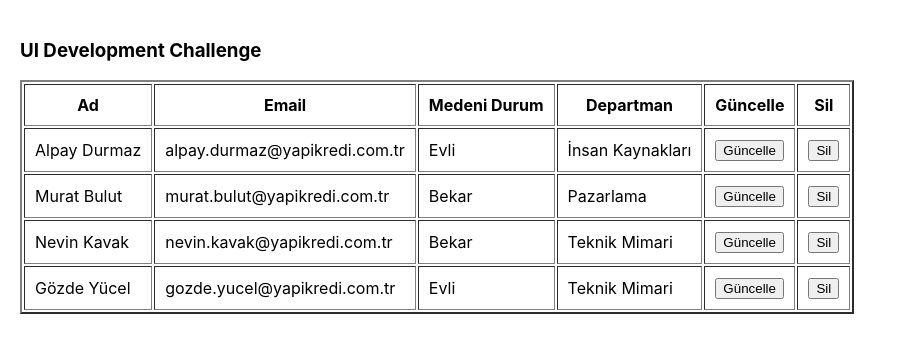
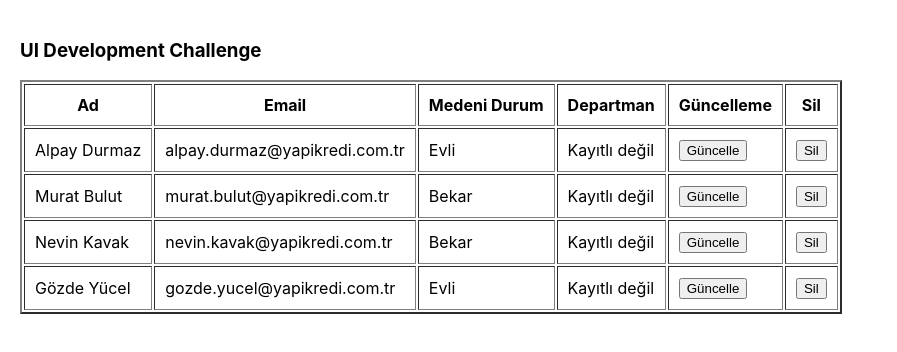
Before and after one commit to 3mpe/ykb-ui, a React (Create React App) app: page / in a window 1280 px wide. Shown: the top 352 px of the page, without its empty margins (0-897 px from the left). Built offline with nearby package versions, Linux system fonts and the light colour scheme; data requests are answered from the project's data file.

Commit message:
list && listItem components added

```diff
--- a/src/components/List/index.js
+++ b/src/components/List/index.js
@@ -0,0 +1,28 @@
+import React from "react";
+import ListItem from "../ListItem";
+
+function List(props) {
+    const { headers = [], data = [] } = props;
+    return (
+        <table border={2} cellPadding={10}>
+            <tbody>
+                <tr>
+                    {
+                        headers.map((header, index) => {
+                            return <th key={index}>{header}</th>
+                        })
+                    }
+                </tr>
+
+                {data && data.map((item, index) => {
+                    return (
+                        <ListItem item={item} key={index} />
+                    )
+                })}
+
+            </tbody>
+        </table>
+    );
+}
+
+export default List;
--- a/src/components/ListItem/index.js
+++ b/src/components/ListItem/index.js
@@ -0,0 +1,22 @@
+import React from "react";
+import {findDepartment, findMaritalStatus} from "../../helpers/utils";
+
+function ListItem(props) {
+    const { item, onClickUpdate, onClickDelete } = props;
+    return (
+        <tr>
+            <td>{item.fullname}</td>
+            <td>{item.email}</td>
+            <td>{findMaritalStatus(item.maritalStatus)}</td>
+            <td>{findDepartment([], item.departmentId)}</td>
+            <td>
+                <button onClick={onClickUpdate}>Güncelle</button>
+            </td>
+            <td>
+                <button onClick={onClickDelete}>Sil</button>
+            </td>
+        </tr>
+    );
+}
+
+export default ListItem;
--- a/src/pages/ListPage/index.js
+++ b/src/pages/ListPage/index.js
@@ -2,7 +2,7 @@ import React, {useEffect, useState} from "react";
 import EmployeService from "../../Services/EmployeService";
 import DepartmentService from "../../Services/DepartmentService";
 
-import { findDepartment, findMaritalStatus } from "../../helpers/utils";
+import List from "./../../components/List";
 
 function ListPage() {
     const [data, setData] = useState(null);
@@ -20,40 +20,10 @@ function ListPage() {
         })();
     }, []);
 
-
-
-
+    const headers = ["Ad", "Email", "Medeni Durum", "Departman", "Güncelleme", "Sil"];
     return (
         <header className="header">
-            <table border={2} cellPadding={10}>
-                <tbody>
-                    <tr>
-                        <th>Ad</th>
-                        <th>Email</th>
-                        <th>Medeni Durum</th>
-                        <th>Departman</th>
-                        <th>Güncelle</th>
-                        <th>Sil</th>
-                    </tr>
-
-                    {data && data.map((employe, index) => {
-                        return (
-                            <tr key={index}>
-                                <td>{employe.fullname}</td>
-                                <td>{employe.email}</td>
-                                <td>{ findMaritalStatus(employe.maritalStatus) }</td>
-                                <td>{ findDepartment(departments, employe.departmentId) }</td>
-                                <td>
-                                    <button>Güncelle</button>
-                                </td>
-                                <td>
-                                    <button>Sil</button>
-                                </td>
-                            </tr>
-                        )
-                    })}
-                </tbody>
-            </table>
+            <List headers={headers} data={data} />
         </header>
     );
 }
```
